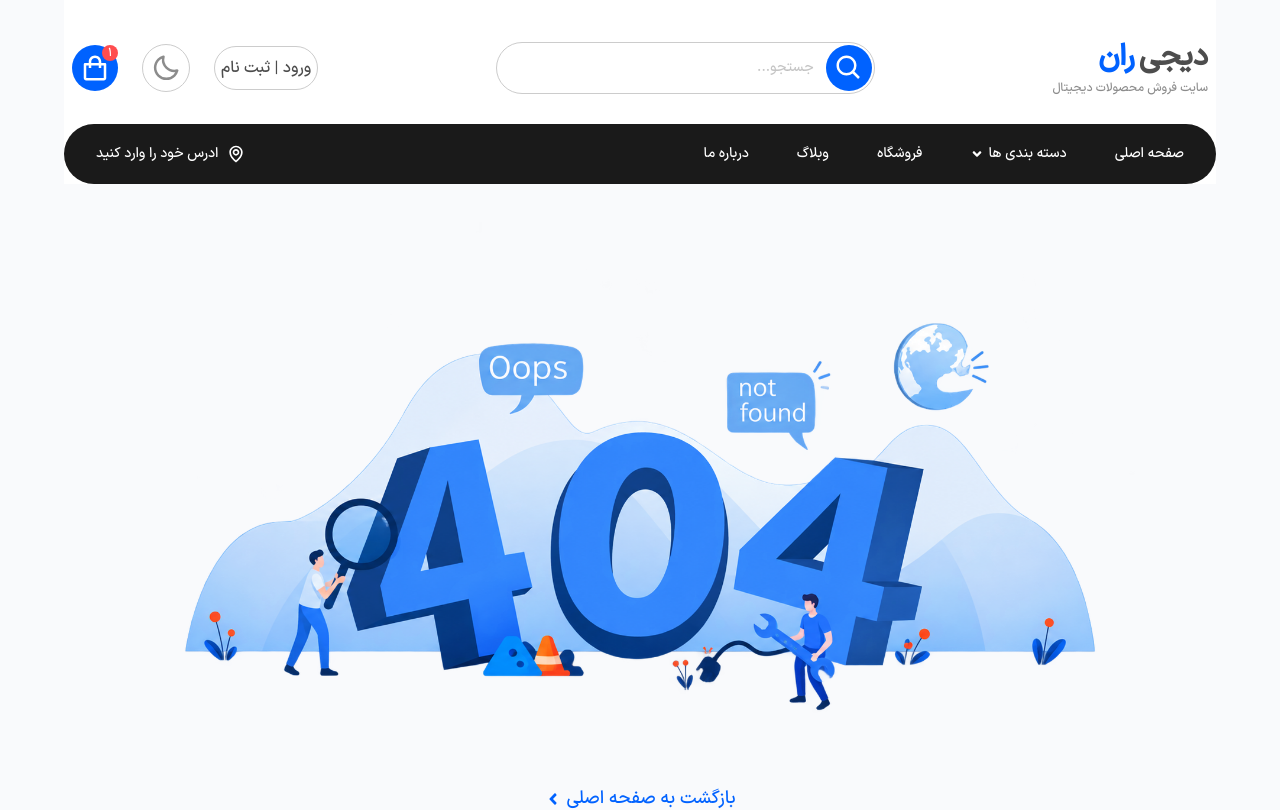
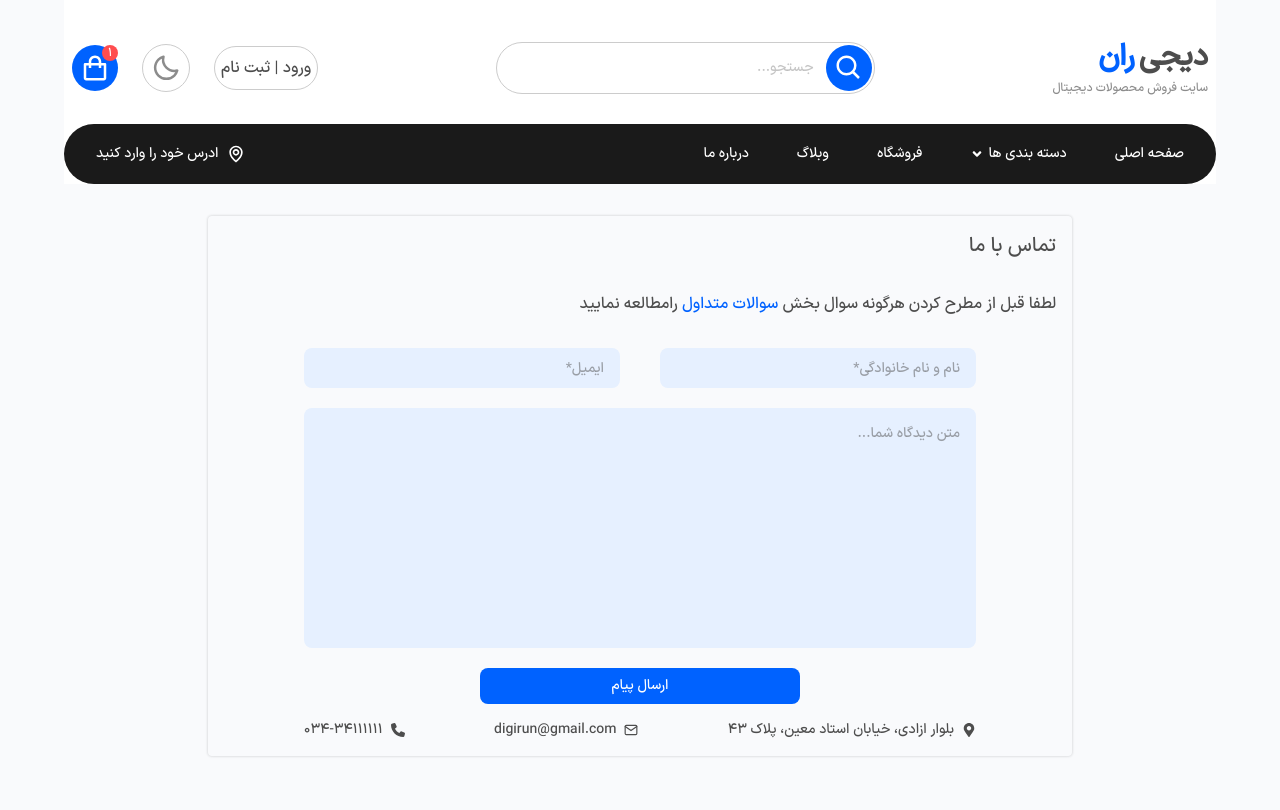
Before and after one commit to Mangelimahdi/Digirun, a React (Vite) app: page /contact-us in a window 1280 px wide. Shown: the top 810 px of the page. Built offline with nearby package versions, Linux system fonts and the light colour scheme; what react-multi-date-picker would draw is missing.

Commit message:
feat: add contact us page

```diff
--- a/src/components/common/Footer/components/FooterMenus.jsx
+++ b/src/components/common/Footer/components/FooterMenus.jsx
@@ -19,7 +19,7 @@ const FooterMenus = () => {
                     </Link>
                 </li>
                 <li>
-                    <Link to="/" className='text-gray-300 dark:text-gray-400 text-sm md:text-base hover:text-primary-300 transition-colors duration-300'>
+                    <Link to="/contact-us" className='text-gray-300 dark:text-gray-400 text-sm md:text-base hover:text-primary-300 transition-colors duration-300'>
                         تماس با ما
                     </Link>
                 </li>
--- a/src/data/data.js
+++ b/src/data/data.js
@@ -35,7 +35,7 @@ const sidebarMenus = [
     {
         id: 6,
         title: "تماس با ما",
-        href: "/contactus",
+        href: "/contact-us",
         Icon: BiPhone
     },
     {
--- /dev/null
+++ b/src/features/contactus/ContactFooter/ContactFooter.jsx
@@ -0,0 +1,24 @@
+import React from 'react'
+import { FaMapMarkerAlt } from "react-icons/fa";
+import { FaPhone } from "react-icons/fa6";
+import { FiMail } from "react-icons/fi";
+const ContactFooter = () => {
+    return (
+        <div className='flex flex-col md:flex-row md:items-center md:justify-between gap-y-2 max-w-2xl mx-auto'>
+            <span className='flex items-center gap-2 text-gray-400 dark:text-gray-500 text-sm'>
+                <FaMapMarkerAlt />
+                بلوار ازادی، خیابان استاد معین، پلاک 43
+            </span>
+            <span className='flex items-center gap-2 text-gray-400 dark:text-gray-500 text-sm'>
+                <FiMail />
+                digirun@gmail.com
+            </span>
+            <span className='flex items-center gap-2 text-gray-400 dark:text-gray-500 text-sm'>
+                <FaPhone />
+                034-34111111
+            </span>
+        </div>
+    )
+}
+
+export default ContactFooter
--- /dev/null
+++ b/src/features/contactus/ContactForm/ContactForm.jsx
@@ -0,0 +1,20 @@
+import React from 'react'
+
+const ContactForm = () => {
+    return (
+        <form className='flex flex-col items-center gap-y-4 md:gap-y-5 max-w-2xl mx-auto'>
+            <div className='flex flex-col md:flex-row items-center justify-between gap-4 md:gap-10 w-full'>
+                <div className='w-full md:w-1/2'>
+                    <input type="text" className='dark:bg-dark-200 w-full h-10 rounded-lg text-xs md:text-sm text-gray-400 dark:text-gray-500 dark:placeholder:text-gray-500 bg-primary-100 px-4 outline-0' placeholder='نام و نام خانوادگی*' />
+                </div>
+                <div className='w-full md:w-1/2'>
+                    <input type="text" className='dark:bg-dark-200 w-full h-10 rounded-lg text-xs md:text-sm text-gray-400 dark:text-gray-500 dark:placeholder:text-gray-500 bg-primary-100 px-4 outline-0' placeholder='ایمیل*' />
+                </div>
+            </div>
+            <textarea className='bg-primary-100 h-30 md:h-60 dark:bg-dark-200 dark:text-gray-500 text-gray-400 dark:placeholder:text-gray-500 text-xs md:text-sm w-full rounded-lg resize-none outline-none p-2 md:p-4' placeholder='متن دیدگاه شما...'/>
+            <button className='bg-primary-300 py-2 px-5 rounded-lg w-full max-w-xs text-white transition-colors hover:bg-primary-300/80 cursor-pointer text-sm mb-4'>ارسال پیام</button>
+        </form>
+    )
+}
+
+export default ContactForm
--- /dev/null
+++ b/src/features/contactus/ContactHeader/ContactHeader.jsx
@@ -0,0 +1,20 @@
+import React from 'react'
+import { Link } from 'react-router'
+const ContactHeader = () => {
+    return (
+        <div className='mb-4 md:mb-8'>
+            <h2 className='text-gray-400 dark:text-gray-500 text-sm xs:text-base md:text-xl mb-4 md:mb-8'>تماس با ما</h2>
+            <span className='text-gray-400 dark:text-gray-500 text-xs xs:text-sm md:text-base'>
+                لطفا قبل از مطرح کردن هرگونه سوال بخش
+                {" "}
+                <Link className='text-primary-300'>
+                    سوالات متداول
+                </Link>
+                {" "}
+                رامطالعه نمایید
+            </span>
+        </div>
+    )
+}
+
+export default ContactHeader
--- /dev/null
+++ b/src/pages/ContactUs/page.jsx
@@ -0,0 +1,18 @@
+import React from 'react'
+import ContactForm from '../../features/contactus/ContactForm/ContactForm';
+import ContactHeader from '../../features/contactus/ContactHeader/ContactHeader';
+import ContactFooter from '../../features/contactus/ContactFooter/ContactFooter';
+
+const ContactUs = () => {
+    return (
+            <div className='mb-4 lg:mb-22 max-w-216 mx-auto'>
+                <div className='dark:bg-dark-100 p-4 rounded-sm shadow-100'>
+                    <ContactHeader />
+                    <ContactForm />
+                    <ContactFooter />
+                </div>
+            </div >
+    )
+}
+
+export default ContactUs
--- a/src/routes.jsx
+++ b/src/routes.jsx
@@ -15,6 +15,7 @@ import Profile from "./features/account/Profile/Profile";
 import AuthLayout from "./features/auth/layout/AuthLayout";
 import Cart from "./pages/Cart/page";
 import NotFound from "./pages/NotFound/page";
+import ContactUs from "./pages/ContactUs/page";
 
 
 const router = createBrowserRouter([
@@ -44,6 +45,10 @@ const router = createBrowserRouter([
             {
                 path: 'cart',
                 element: <Cart />
+            },
+            {
+                path: 'contact-us',
+                element: <ContactUs />
             },
             {
                 path: '*',
```
